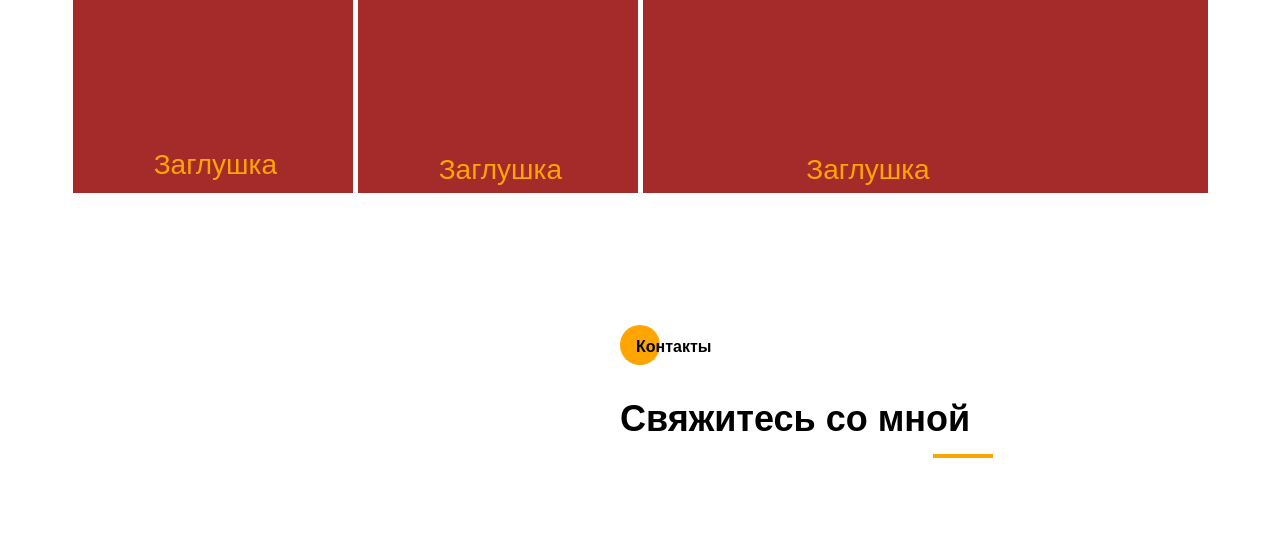
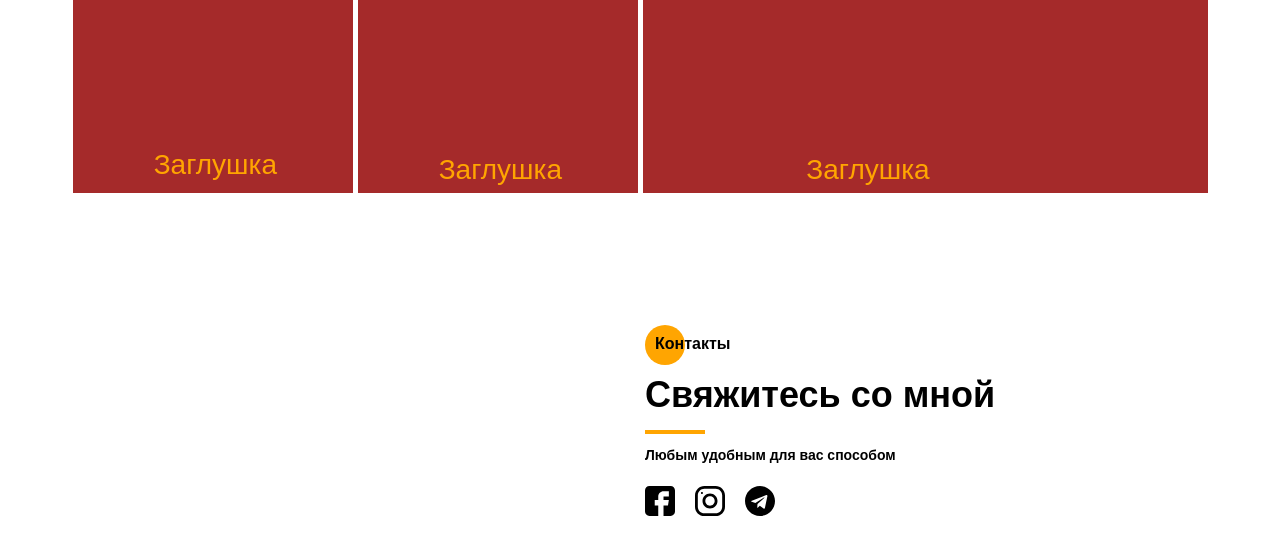
Before and after one commit to sabanmatvej641-star/Portfolio.github.io, a plain HTML site: page index.html in a window 1280 px wide. Shown: the part 3030-3584 px from the top of the page. Drawn offline with Linux system fonts and the light colour scheme.

Commit message:
version 1.5

```diff
--- a/css/contact.css
+++ b/css/contact.css
@@ -2,6 +2,20 @@
   width: 100%;
   height: 825px;
   background-color: white;
+}
+
+.my_contact_wrapper {
+  padding-left: 50px;
+  padding-right: 35px;
+  display: grid;
+  grid-template-columns: 400px 585px;
+  -webkit-box-pack: justify;
+  justify-content: space-between;
+}
+
+.my_contact_description {
+  width: 594px;
+  height: 585px;
 }
 
 .my_contact_curcle {
@@ -9,27 +23,24 @@
   height: 40px;
   border-radius: 50%;
   background-color: #ffa501;
-  margin: 0 auto;
 }
 
 .my_contact_head_text {
-  position: relative;
-  left: 621px;
-  top: -30px;
   display: inline-block;
   font-family: "Poppins", sans-serif;
   font-size: 16px;
   line-height: 24px;
   font-weight: bold;
+  margin-left: 10px; /* отступ от круга */
+  margin-top: 7px;
 }
 
 .my_contact_title_text {
-  margin-left: 605px;
   font-size: 36px;
   font-weight: 700;
   line-height: 60px;
   font-family: "Poppins", sans-serif;
-  top: 20px;
+  top: -20px;
 }
 
 .my_contact_stick {
@@ -39,5 +50,25 @@
   margin: 5px auto 0 auto;
   margin-bottom: 40px;
   position: absolute;
-  left: 933px;
 }
+
+.my_contact_text {
+  font-size: 14px;
+  line-height: 21px;
+  margin-top: 20px;
+  font-weight: bold;
+  font-family: "Poppins", sans-serif;
+  margin-bottom: 20px;
+}
+
+.my_contact_social {
+  display: flex;
+  gap: 20px;
+  align-items: center;
+}
+
+.my_contact_social img {
+  width: 30px;
+  height: 30px;
+  object-fit: contain;
+}
--- a/index.html
+++ b/index.html
@@ -244,10 +244,36 @@
     </section>
  <section class="my_contact">
    <div class="container">
-    <div class="my_contact_curcle"></div>
-    <div class="my_contact_head_text">Контакты</div>
-    <div class="my_contact_title_text">Свяжитесь со мной</div>
-    <div class="my_contact_stick"></div>
+    <div class="my_contact_wrapper">
+      <div class="my_contact_photo">
+         <img src="#" alt="">
+      </div>
+      <div class="my_contact_description">
+        <div class="my_contact_curcle">
+          <div class="my_contact_head_text">Контакты</div>
+        </div>
+
+        <div class="my_contact_title_text">Свяжитесь со мной</div>
+        <div class="my_contact_stick"></div>
+        <div class="my_contact_text">Любым удобным для вас способом</div>
+        <div class="my_contact_social">
+  <a href="">
+    <img src="img/contact_img/facebook_straight.svg" alt="Facebook">
+  </a>
+  <a href="">
+    <img src="img/contact_img/instagram.svg" alt="Instagram">
+  </a>
+  <a href="">
+    <img src="img/contact_img/telegram.svg" alt="Telegram">
+  </a>
+</div>
+
+        </div>
+      </div>
+
+    </div>
+
+
 
 
 
```
Also changed, not shown: img/contact_img/facebook_straight.svg (added), img/contact_img/instagram.svg (added), img/contact_img/telegram.svg (added).
